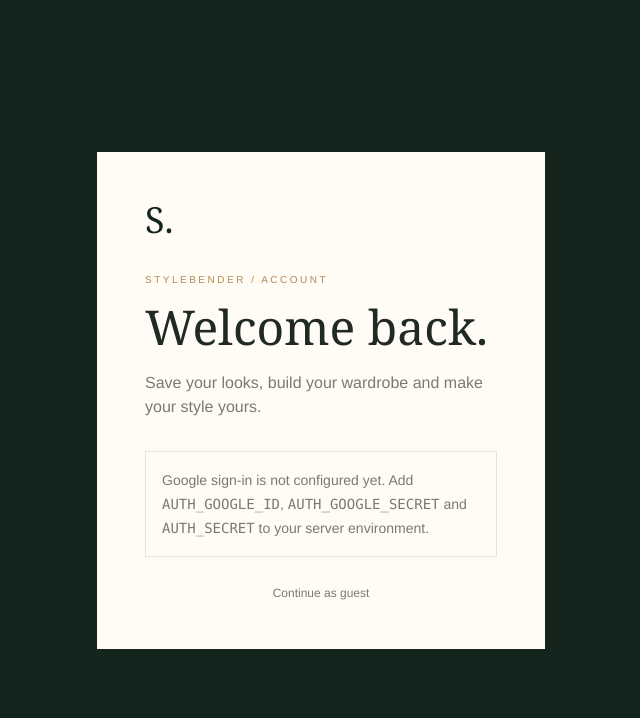
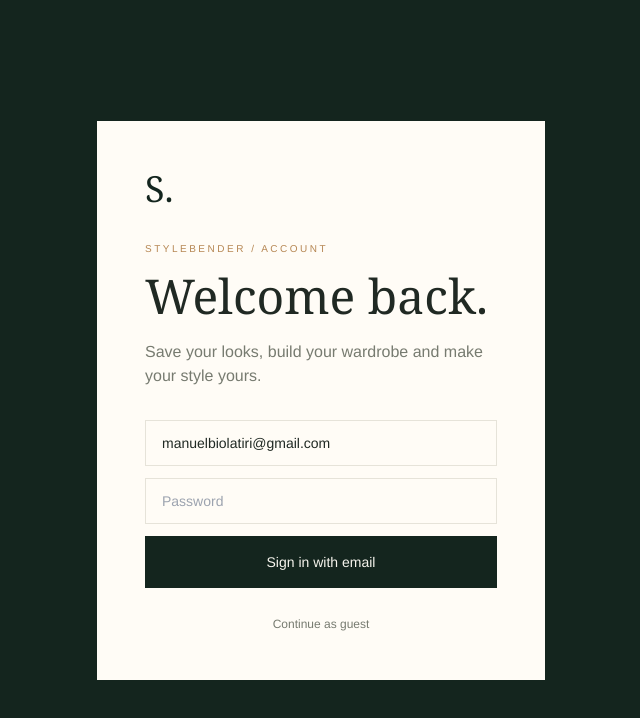
Before and after one commit to manuelbiolatiri/stylebender, a Next.js app: page /sign-in in a window 1280 px wide. Shown: the top 718 px of the page, without its empty margins (319-959 px from the left). Built offline with nearby package versions, Linux system fonts and the light colour scheme; no server answers.

Commit message:
feat: add credentials provider to NextAuth configuration

```diff
--- a/app/sign-in/page.tsx
+++ b/app/sign-in/page.tsx
@@ -1,11 +1,15 @@
 import { auth, signIn } from "@/auth";
+import { AuthError } from "next-auth";
 import { redirect } from "next/navigation";
-export default async function SignInPage() {
+export default async function SignInPage({
+  searchParams,
+}: {
+  searchParams?: Promise<{ error?: string }>;
+}) {
   const session = await auth();
   if (session?.user) redirect("/");
+  const error = (await searchParams)?.error;
   const configured = Boolean(
-    process.env.AUTH_GOOGLE_ID &&
-    process.env.AUTH_GOOGLE_SECRET &&
     process.env.AUTH_SECRET,
   );
   return (
@@ -20,21 +24,52 @@ export default async function SignInPage() {
           Save your looks, build your wardrobe and make your style yours.
         </p>
         {configured ? (
+          <>
+            <form
+              action={async (formData) => {
+                "use server";
+                try {
+                  await signIn("credentials", {
+                    email: formData.get("email"),
+                    password: formData.get("password"),
+                    redirectTo: "/",
+                  });
+                } catch (caught) {
+                  if (caught instanceof AuthError) {
+                    redirect("/sign-in?error=invalid-credentials");
+                  }
+                  throw caught;
+                }
+              }}
+              className="mt-8 space-y-3"
+            >
+              {error === "invalid-credentials" ? (
+                <p className="border border-red-800/30 bg-red-50 px-4 py-3 text-sm text-red-900">
+                  Email or password is incorrect.
+                </p>
+              ) : null}
+              <input name="email" type="email" required defaultValue="manuelbiolatiri@gmail.com" placeholder="Email" className="w-full border border-line bg-transparent px-4 py-3 text-sm" />
+              <input name="password" type="password" placeholder="Password" className="w-full border border-line bg-transparent px-4 py-3 text-sm" />
+              <button className="w-full bg-forest text-ivory py-4 text-sm">
+                Sign in with email
+              </button>
+            </form>
+            {process.env.AUTH_GOOGLE_ID && process.env.AUTH_GOOGLE_SECRET ? (
               <form
                 action={async () => {
                   "use server";
                   await signIn("google", { redirectTo: "/" });
                 }}
               >
-            <button className="w-full bg-forest text-ivory py-4 mt-8 text-sm">
+                <button className="w-full border border-forest text-forest py-4 mt-3 text-sm">
                   Continue with Google
                 </button>
               </form>
+            ) : null}
+          </>
         ) : (
           <div className="mt-8 border border-line p-4 text-sm text-muted leading-6">
-            Google sign-in is not configured yet. Add{" "}
-            <code>AUTH_GOOGLE_ID</code>, <code>AUTH_GOOGLE_SECRET</code> and{" "}
-            <code>AUTH_SECRET</code> to your server environment.
+            Add <code>AUTH_SECRET</code> to your server environment.
           </div>
         )}
         <a href="/" className="block text-center text-xs text-muted mt-7">
--- a/auth.ts
+++ b/auth.ts
@@ -1,7 +1,37 @@
 import NextAuth from "next-auth";
+import Credentials from "next-auth/providers/credentials";
 import Google from "next-auth/providers/google";
+
+const allowedEmails = () =>
+  (process.env.AUTH_ALLOWED_EMAILS ?? "manuelbiolatiri@gmail.com")
+    .split(",")
+    .map((email) => email.trim().toLowerCase())
+    .filter(Boolean);
+
 export const { handlers, auth, signIn, signOut } = NextAuth({
-  providers: [Google],
+  providers: [
+    Google,
+    Credentials({
+      credentials: {
+        email: { label: "Email", type: "email" },
+        password: { label: "Password", type: "password" },
+      },
+      async authorize(credentials) {
+        const email = String(credentials?.email ?? "").trim().toLowerCase();
+        const password = String(credentials?.password ?? "");
+
+        if (
+          !email ||
+          !allowedEmails().includes(email) ||
+          password !== (process.env.AUTH_PASSWORD ?? "")
+        ) {
+          return null;
+        }
+
+        return { id: email, email, name: email };
+      },
+    }),
+  ],
   pages: { signIn: "/sign-in" },
   session: { strategy: "jwt", maxAge: 30 * 24 * 60 * 60 },
   callbacks: {
@@ -12,13 +42,7 @@ export const { handlers, auth, signIn, signOut } = NextAuth({
       return publicPath || Boolean(auth?.user);
     },
     async signIn({ user }) {
-      const allowed = (
-        process.env.AUTH_ALLOWED_EMAILS ?? "manuelbiolatiri@gmail.com"
-      )
-        .split(",")
-        .map((email) => email.trim().toLowerCase())
-        .filter(Boolean);
-      return Boolean(user.email && allowed.includes(user.email.toLowerCase()));
+      return Boolean(user.email && allowedEmails().includes(user.email.toLowerCase()));
     },
   },
 });
```
Also changed, not shown: 2 other files (tests, documents, lock files or other folders). Lines whose indentation alone changed are shown as unchanged.
